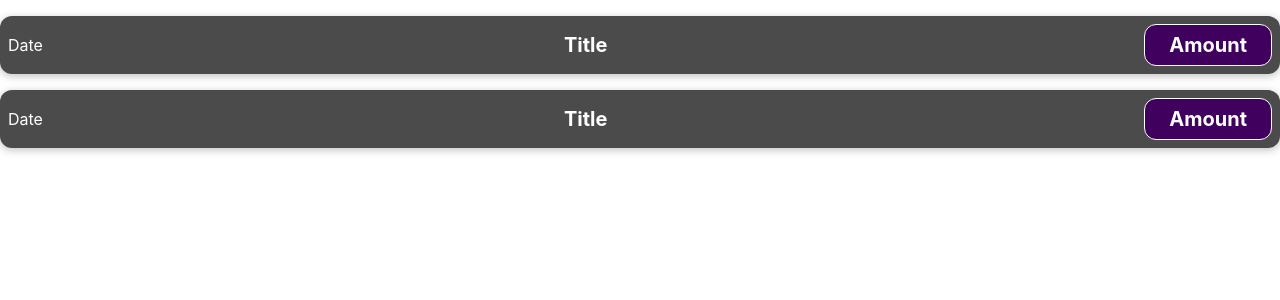
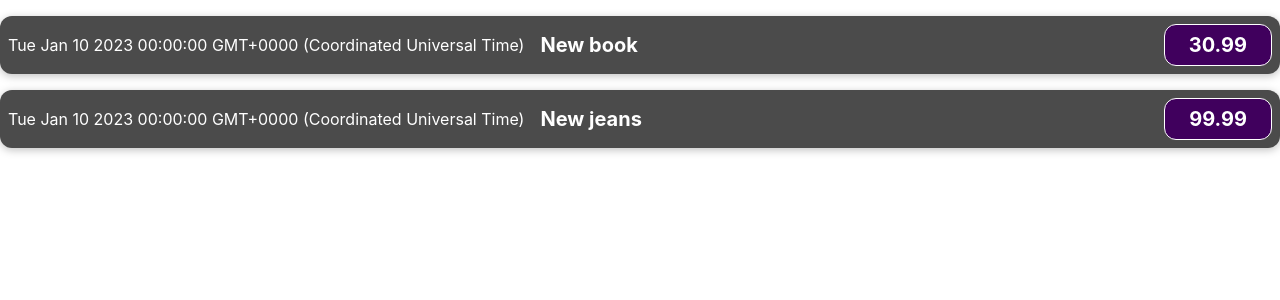
Before and after one commit to RaikkoP/expenses, a React (Create React App) app: page / in a window 1280 px wide. Shown: the top 300 px of the page. Built offline with nearby package versions, Linux system fonts and the light colour scheme.

Commit message:
3. Komponendi sisustamine andmetega

```diff
--- a/src/App.js
+++ b/src/App.js
@@ -4,12 +4,26 @@
 import ExpenseItem from "./components/ExpenseItem";
 
 function App() {
-  return (
-    <div className="App">
-      <ExpenseItem></ExpenseItem>
-        <ExpenseItem></ExpenseItem>
-    </div>
-  );
+    const expenses = [
+        {
+        date : new Date(2023,0,10),
+        title : 'New book',
+        price : 30.99
+    },
+        {date: new Date(2023,0,10),
+        title: 'New jeans',
+        price: 99.99}
+    ]
+
+
+
+
+    return (
+        <div className="App">
+            <ExpenseItem expenseData={expenses[0]}></ExpenseItem>
+            <ExpenseItem expenseData={expenses[1]}></ExpenseItem>
+        </div>
+    );
 }
 
 export default App;
--- a/src/components/ExpenseItem.js
+++ b/src/components/ExpenseItem.js
@@ -1,12 +1,14 @@
 import './ExpenseItem.css'
 
-function ExpenseItem() {
+function ExpenseItem(props) {
+    console.log(props)
+
     return (
         <div className="expense-item">
-            <div>Date</div>
+            <div>{props.expenseData.date.toString()}</div>
             <div className="expense-item__description">
-                <h2>Title</h2>
-                <div className="expense-item__price">Amount</div>
+                <h2 className="expense-item__description">{props.expenseData.title}</h2>
+                <div className="expense-item__price">{props.expenseData.price}</div>
             </div>
         </div>
     )
```
